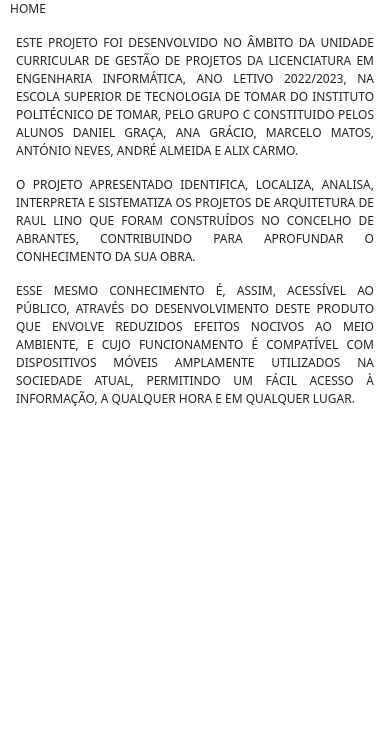
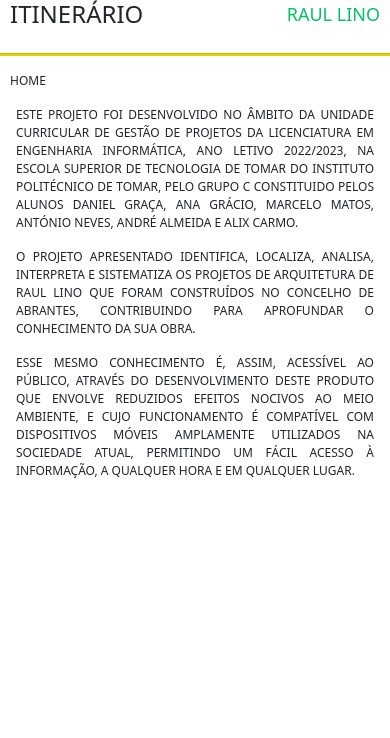
Before and after one commit to iptomar/RaulLinoC, a website: page www/index.html in a window 390 px wide. Shown: the top 738 px of the page. Drawn offline with Linux system fonts and the light colour scheme; some packages are replaced by stand-ins of ours.

Commit message:
Styling
Adding style to the home page

```diff
--- a/www/index.html
+++ b/www/index.html
@@ -75,6 +75,11 @@
         </nav>
         <!-- home view -->
         <div id="home" class="pag" style="display: none;">
+            <div class="title-container">
+                <h2>Itinerário</h2>
+                <h3>Raul Lino</h3>
+            </div>
+            <hr style="background-color: #e2d301; height: 2px;" />
             <p class="text-left" style="margin-left: 10px">Home</p>
             <div>
             <div class="pr-3 pl-3">
```
